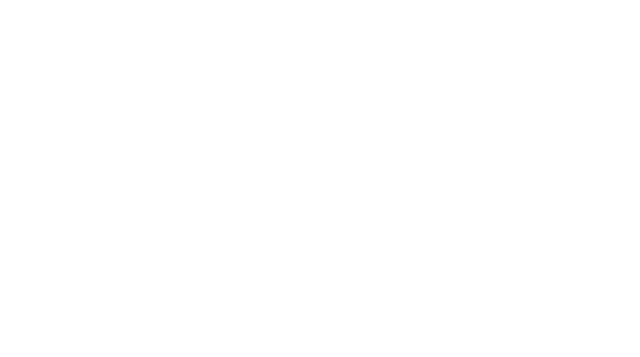
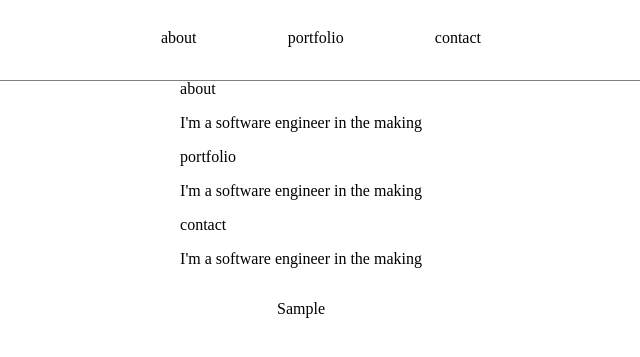
Before and after one commit to RunicSyntax/SampleSite, a Django app: page / in a window 1280 px wide. Before the commit the part shown is empty. Shown: the top 357 px of the page, without its empty margins (339-979 px from the left). Run offline with Django 5.2, Linux system fonts and the light colour scheme.

Commit message:
General styling, header added and more
Some CSS started as well as minor content added

```diff
--- /dev/null
+++ b/static/css/style.css
@@ -0,0 +1,61 @@
+/* Global variables */
+:root {
+
+}
+
+.container {
+    display: flex;
+    align-items: center;
+    justify-content: center;
+}
+
+/* Header */
+
+.header {
+    height: 5rem;
+    box-shadow: 20px 1px #808080 ;
+}
+
+.header-content {
+    display: flex;
+    margin-top: 4rem;
+    margin-bottom: 4rem;
+    width: 30rem;
+    align-items: center;
+    justify-content: center;
+}
+
+.nav-links {
+    list-style: none;
+    width: 20rem;
+    height: 22px;
+    display: flex;
+    justify-content: space-between;
+}
+
+a {
+    color: #000;
+    text-decoration: none;
+}
+
+li {
+    display: inline-block;
+}
+
+li:hover {
+    border-bottom: solid 1px #000;
+}
+
+/* Body */
+
+body {
+    margin: 0;
+    height: auto;
+}
+
+.content {
+    display: flex;
+    flex-direction: column;
+}
+
+/* Footer */
--- a/templates/base.html
+++ b/templates/base.html
@@ -3,13 +3,19 @@
 <html lang="en">
 <head>
     <meta charset="UTF-8">
-    <title>Title</title>
-    <link rel="stylesheet" href="{% static 'css/main.css' %}" />
+    <title>Home</title>
+    <link rel="stylesheet" href="{% static 'css/style.css' %}" />
 </head>
 <body>
+    <div class="container header">
+        {% include 'header.html' %}
+    </div>
     <div class="container content">
         {% block content %}
         {% endblock %}
     </div>
+    <div class="container footer">
+        {% include 'footer.html' %}
+    </div>
 </body>
 </html>
--- a/templates/footer.html
+++ b/templates/footer.html
@@ -0,0 +1,3 @@
+<div class="footer-content">
+    <p>Sample</p>
+</div>
--- a/templates/header.html
+++ b/templates/header.html
@@ -0,0 +1,8 @@
+{% load static %}
+<div class="header-content">
+    <ul class="nav-links">
+        <li><a href="#about">about</a></li>
+        <li><a href="#portfolio">portfolio</a></li>
+        <li><a href="#contact">contact</a></li>
+    </ul>
+</div>
--- a/templates/home.html
+++ b/templates/home.html
@@ -1 +1,16 @@
 {% extends 'base.html' %}
+
+{% block content %}
+<section id="about" class="about-section">
+    <header>about</header>
+    <p>I'm a software engineer in the making</p>
+</section>
+<section id="portfolio" class="portfolio-section">
+    <header>portfolio</header>
+    <p>I'm a software engineer in the making</p>
+</section>
+<section id="contact" class="contact-section">
+    <header>contact</header>
+    <p>I'm a software engineer in the making</p>
+</section>
+{% endblock %}
```
Also changed, not shown: static/css/main.css (deleted).
